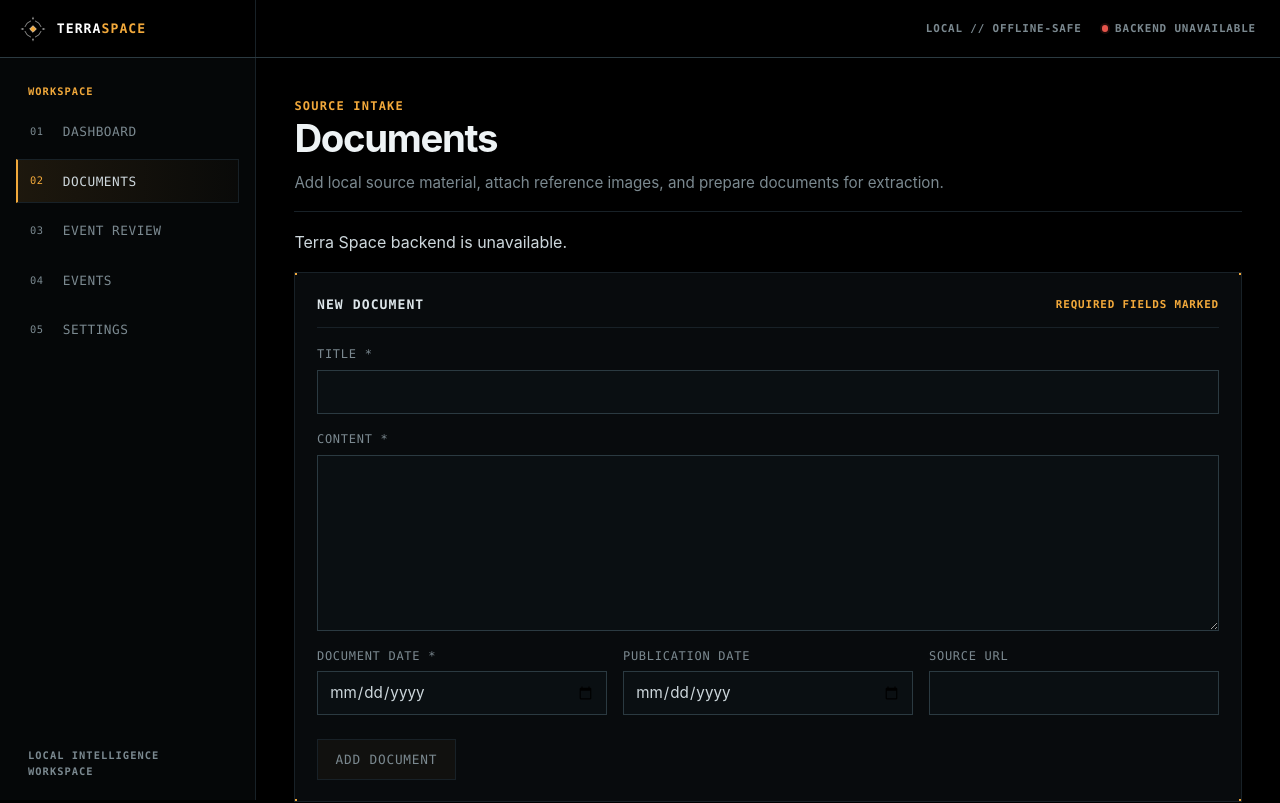
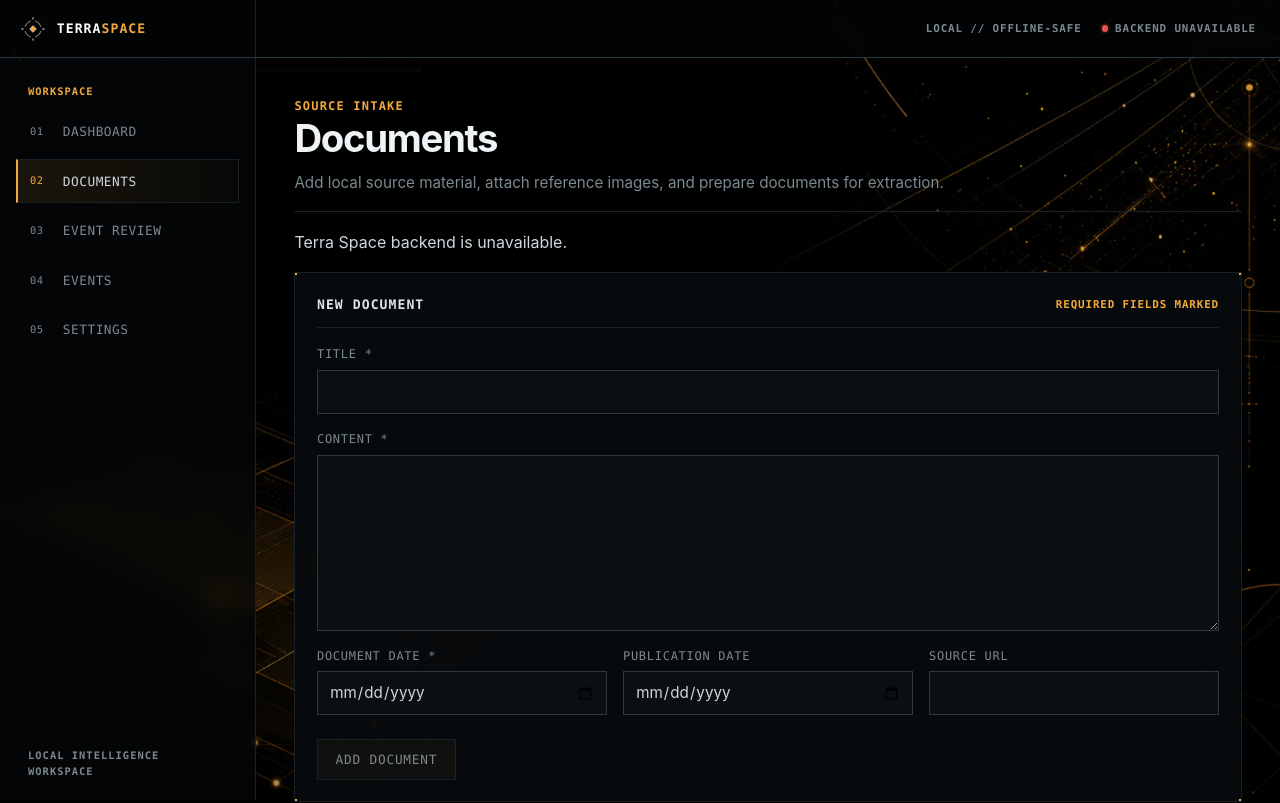
Before and after one commit to halmarpolanunu/terra_space, a Next.js app in the folder frontend/: page /documents in a window 1280 px wide. Shown: the top 803 px of the page. Built offline with nearby package versions, Linux system fonts and the light colour scheme; no server answers.

Commit message:
feat: add restrained amber glass shell

```diff
--- a/frontend/src/app/globals.css
+++ b/frontend/src/app/globals.css
@@ -15,6 +15,11 @@
   --status-rumor: #54b8ef;
   --status-denied: #e5544b;
   --focus: var(--accent);
+  --shell-glass: rgba(3, 5, 6, 0.78);
+  --sidebar-glass: rgba(5, 7, 8, 0.76);
+  --dashboard-glass: rgba(5, 8, 9, 0.78);
+  --work-surface: rgba(8, 11, 13, 0.97);
+  --glass-blur: 12px;
 
   --motion-quick: 140ms;
   --motion-standard: 320ms;
@@ -522,7 +527,27 @@ body {
   grid-template-columns: 16rem minmax(0, 1fr);
   grid-template-rows: 3.65rem minmax(0, 1fr);
   min-height: 100dvh;
-}
+  position: relative;
+  isolation: isolate;
+  background: #000;
+}
+.app-shell::before {
+  content: "";
+  position: fixed;
+  z-index: 0;
+  inset: 0;
+  pointer-events: none;
+  background-color: #000;
+  background-image:
+    linear-gradient(rgba(0, 0, 0, 0.16), rgba(0, 0, 0, 0.38)),
+    var(--workspace-background-image);
+  background-position: center;
+  background-repeat: no-repeat;
+  background-size: cover;
+}
+.top-status-bar,
+.sidebar,
+.main-content { position: relative; }
 .skip-link {
   position: fixed;
   z-index: 100;
@@ -546,9 +571,10 @@ body {
   display: grid;
   grid-template-columns: 16rem minmax(0, 1fr);
   min-width: 0;
-  background: rgba(0, 0, 0, 0.96);
+  background: var(--shell-glass);
   border-bottom: 1px solid var(--border-bright);
-  backdrop-filter: blur(12px);
+  -webkit-backdrop-filter: blur(var(--glass-blur)) saturate(112%);
+  backdrop-filter: blur(var(--glass-blur)) saturate(112%);
 }
 .brand {
   display: flex;
@@ -611,6 +637,7 @@ body {
 
 .sidebar {
   position: sticky;
+  z-index: 2;
   top: 3.65rem;
   grid-column: 1;
   grid-row: 2;
@@ -618,7 +645,9 @@ body {
   flex-direction: column;
   height: calc(100dvh - 3.65rem);
   padding: 1.65rem 1rem 1.25rem;
-  background: #050708;
+  background: var(--sidebar-glass);
+  -webkit-backdrop-filter: blur(var(--glass-blur)) saturate(110%);
+  backdrop-filter: blur(var(--glass-blur)) saturate(110%);
 }
 .sidebar-label,
 .sidebar-note {
@@ -652,10 +681,19 @@ body {
 }
 .nav-link[aria-current="page"] .nav-index { color: var(--accent); }
 .main-content {
+  z-index: 1;
   grid-column: 2;
   grid-row: 2;
   min-width: 0;
   padding: clamp(1.75rem, 3vw, 3.25rem);
+}
+
+.main-content:not([data-route="/dashboard"]) .panel,
+.main-content:not([data-route="/dashboard"]) .event-filter-bar,
+.main-content:not([data-route="/dashboard"]) .document-row,
+.main-content:not([data-route="/dashboard"]) .event-list-row,
+.main-content:not([data-route="/dashboard"]) .event-type-row {
+  background-color: var(--work-surface);
 }
 
 .page-header {
@@ -1058,9 +1096,8 @@ body {
   perspective: 87.5rem;
   perspective-origin: 50% 43%;
   background:
-    radial-gradient(circle at 50% 46%, rgba(25, 39, 42, 0.34), rgba(5, 9, 10, 0.12) 38%, transparent 67%),
-    linear-gradient(90deg, rgba(242, 169, 59, 0.025), transparent 20%, transparent 80%, rgba(242, 169, 59, 0.02)),
-    #000;
+    radial-gradient(circle at 50% 46%, rgba(242, 169, 59, 0.035), transparent 54%),
+    linear-gradient(90deg, rgba(242, 169, 59, 0.025), transparent 20%, transparent 80%, rgba(242, 169, 59, 0.02));
 }
 
 .layered-command-deck::before {
@@ -1149,7 +1186,9 @@ body {
   margin: 0;
   padding: 0.48rem 0.68rem;
   border: 1px solid rgba(43, 58, 65, 0.85);
-  background: rgba(3, 6, 7, 0.88);
+  background: rgba(3, 6, 7, 0.8);
+  -webkit-backdrop-filter: blur(var(--glass-blur)) saturate(112%);
+  backdrop-filter: blur(var(--glass-blur)) saturate(112%);
   box-shadow: inset 0 1px 0 rgba(205, 215, 220, 0.035);
   color: var(--text-muted);
   font: 650 0.65rem var(--font-mono);
@@ -1233,7 +1272,9 @@ body {
   transform-style: preserve-3d;
   transform: translate3d(calc(var(--deck-parallax-x) + var(--deck-focus-x)), var(--deck-parallax-y), var(--deck-z)) rotateX(var(--deck-rx)) rotateY(var(--deck-ry));
   border-color: rgba(43, 58, 65, 0.88);
-  background-color: rgba(5, 8, 9, 0.95);
+  background-color: var(--dashboard-glass);
+  -webkit-backdrop-filter: blur(var(--glass-blur)) saturate(112%);
+  backdrop-filter: blur(var(--glass-blur)) saturate(112%);
   box-shadow:
     0 1.25rem 3rem rgba(0, 0, 0, 0.68),
     inset 0 1px 0 rgba(205, 215, 220, 0.035);
@@ -1394,7 +1435,9 @@ body {
   transform: translate3d(calc(-50% + var(--deck-parallax-x)), var(--deck-parallax-y), 3.35rem) rotateX(1.5deg);
   transform-origin: center bottom;
   border-color: rgba(43, 58, 65, 0.92);
-  background-color: rgba(4, 7, 8, 0.96);
+  background-color: rgba(4, 7, 8, 0.82);
+  -webkit-backdrop-filter: blur(var(--glass-blur)) saturate(112%);
+  backdrop-filter: blur(var(--glass-blur)) saturate(112%);
   box-shadow:
     0 1.15rem 3rem rgba(0, 0, 0, 0.75),
     inset 0 1px 0 rgba(205, 215, 220, 0.04);
@@ -1499,6 +1542,14 @@ body {
   .document-row-actions { grid-column: 2; justify-content: flex-start; }
 }
 
+@supports not ((backdrop-filter: blur(1px)) or (-webkit-backdrop-filter: blur(1px))) {
+  .top-status-bar { background: rgba(0, 0, 0, 0.97); }
+  .sidebar { background: #050708; }
+  .command-deck-marker-count { background: rgba(3, 6, 7, 0.96); }
+  .command-deck-instrument { background-color: rgba(5, 8, 9, 0.97); }
+  .command-deck-dock { background-color: rgba(4, 7, 8, 0.98); }
+}
+
 @media (prefers-reduced-motion: reduce) {
   html { scroll-behavior: auto; }
   *, *::before, *::after {
```
